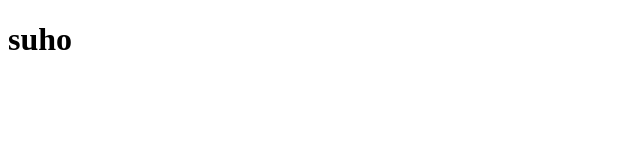
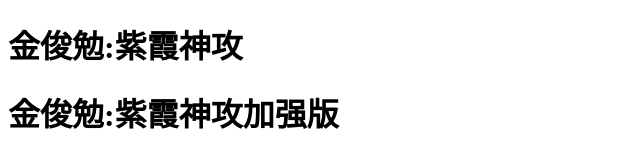
Before and after one commit to Vbaekkai/zero, a plain HTML site: page index.html in a window 1280 px wide. Shown: the whole page, without its empty margins (0-640 px from the left). Drawn offline with Linux system fonts and the light colour scheme.

Commit message:
紫霞神功升级版 提交

```diff
--- a/index.html
+++ b/index.html
@@ -6,6 +6,7 @@
     <title>家族表</title>
 </head>
 <body>
-    <h1>suho</h1>
+    <h1>金俊勉:紫霞神攻</h1>
+    <h1>金俊勉:紫霞神攻加强版</h1>
 </body>
 </html>
```
